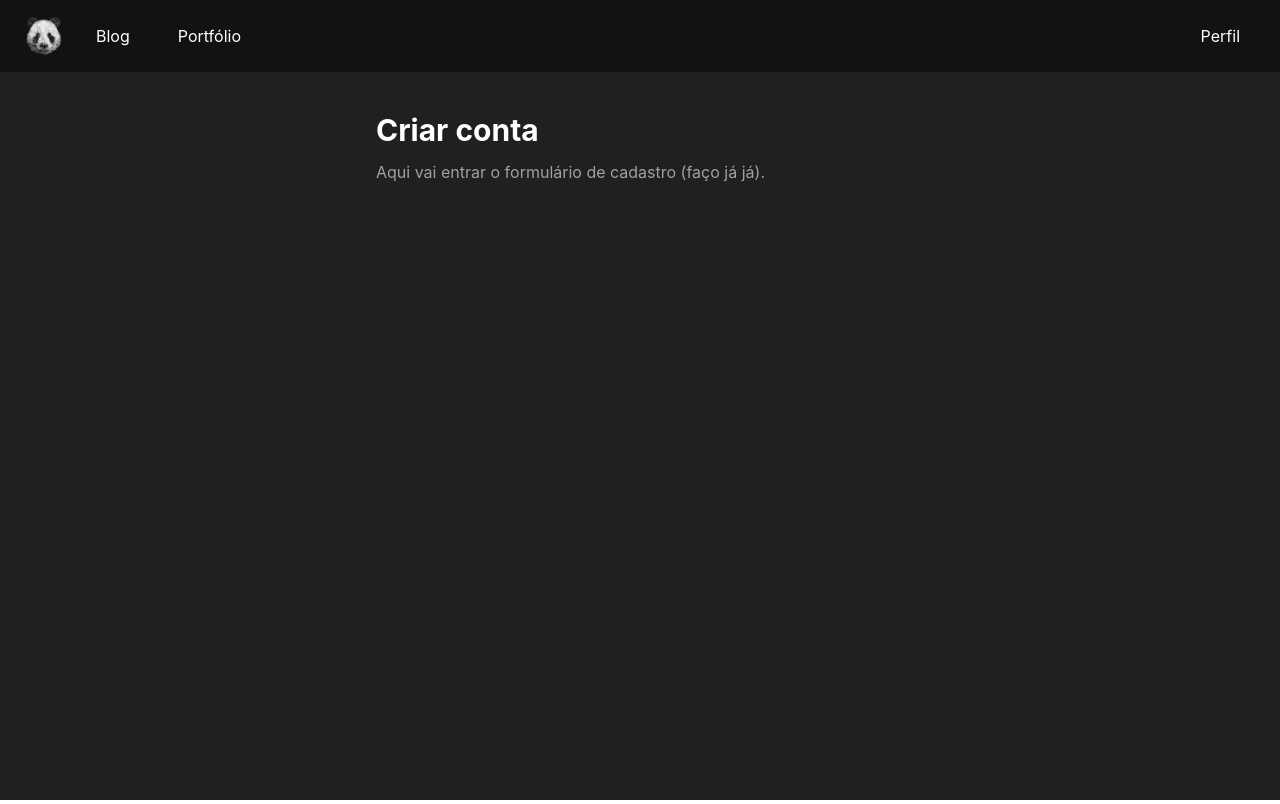
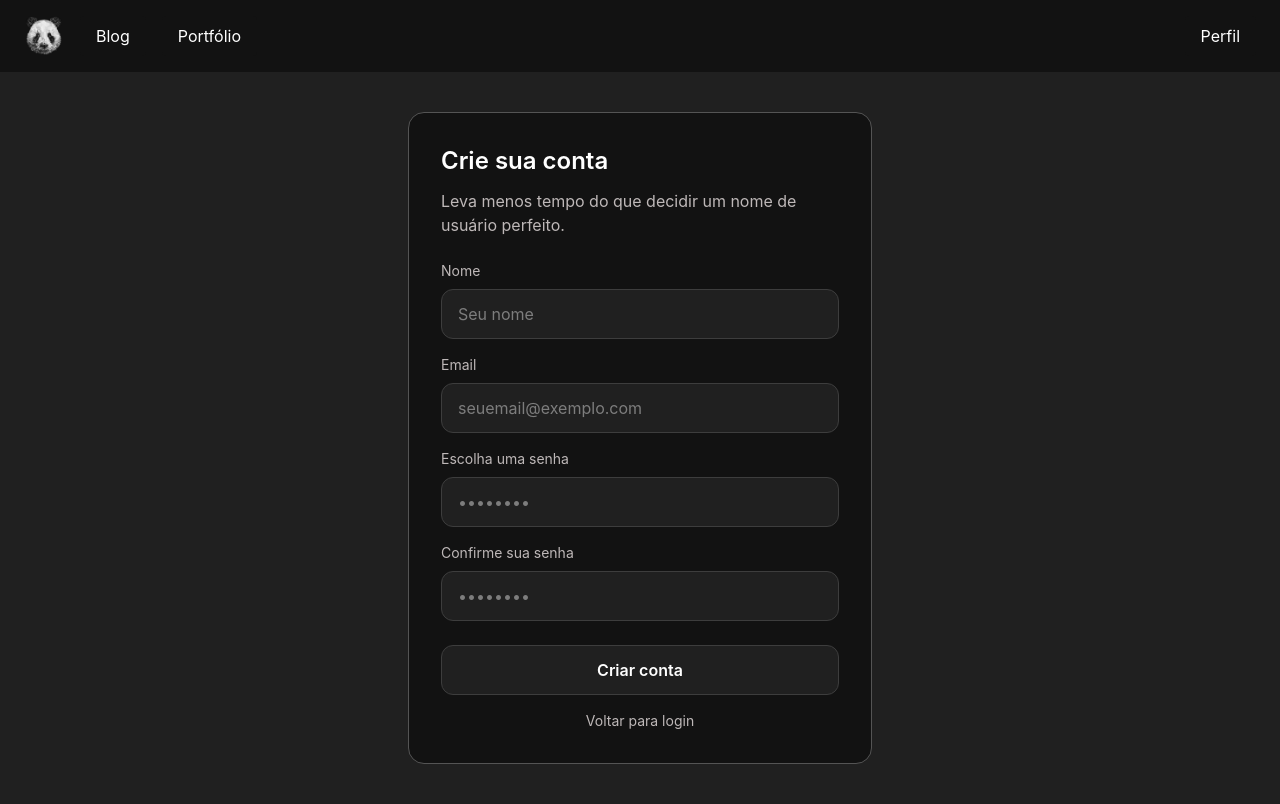
Before and after one commit to ToddynhoVT9/SiteToddy, a React (Vite) app: page /signup in a window 1280 px wide. Built offline with nearby package versions, Linux system fonts and the light colour scheme.

Commit message:
login frontend

```diff
--- /dev/null
+++ b/src/components/form.jsx
@@ -0,0 +1,21 @@
+export default function Form({ placeholder, id, name, type = "text" }) {
+  return (
+    <div className="grid gap-2">
+      <label className="text-sm text-[#beb8b8]" htmlFor={id}>
+        {name}
+      </label>
+
+      <input
+        id={id}
+        name={id}
+        type={type}
+        autoComplete={id}
+        required
+        placeholder={placeholder}
+        className="w-full rounded-xl bg-[#202020] border border-[#3d3d3d]
+                   px-4 py-3 text-white placeholder-[#7d7d7d]
+                   outline-none focus:border-[#545454]"
+      />
+    </div>
+  );
+}
--- a/src/pages/home.jsx
+++ b/src/pages/home.jsx
@@ -1,8 +1,17 @@
+import { Link } from "react-router-dom";
 import Hero from "../components/Hero";
 import LinkTree from "../components/LinkTree";
-import CreateAccountCTA from "../components/CreateAccountCTA";
+import Form from "../components/form";
 
 export default function Home() {
+  function handleLogin(e) {
+    e.preventDefault();
+    const form = new FormData(e.currentTarget);
+    const email = form.get("email");
+    const password = form.get("password");
+    console.log("login:", { email, password });
+  }
+
   return (
     <main className="mx-auto max-w-5xl px-6 py-10">
       <div className="grid gap-6">
@@ -10,7 +19,60 @@ export default function Home() {
 
         <div className="grid gap-6 md:grid-cols-2">
           <LinkTree />
-          <CreateAccountCTA />
+
+          {/* Painel de Login + CTA de cadastro */}
+          <section className="rounded-2xl bg-[#121212] p-8 border border-[#545454]">
+            <h2 className="text-2xl font-semibold text-white">Entrar</h2>
+            <p className="mt-3 text-[#beb8b8]">
+              Entre para interagir, salvar coisas e acompanhar atualizações.
+            </p>
+
+            <form onSubmit={handleLogin} className="mt-6 grid gap-4">
+              <Form
+                id="email"
+                name="Email"
+                type="email"
+                placeholder="seuemail@exemplo.com"
+              />
+
+              <Form
+                id="password"
+                name="Senha"
+                type="password"
+                placeholder="••••••••"
+              />
+
+              <button
+                type="submit"
+                className="mt-2 rounded-xl bg-[#202020] hover:bg-[#3d3d3d]
+                           border border-[#3d3d3d] text-white font-semibold
+                           px-5 py-3 transition"
+              >
+                Entrar
+              </button>
+            </form>
+
+            {/* Botão abaixo do formulário levando pro cadastro */}
+            <div className="mt-6 pt-6 border-t border-[#3d3d3d]">
+              <h3 className="text-lg font-semibold text-white">
+                Crie sua conta
+              </h3>
+              <p className="mt-2 text-[#beb8b8]">
+                Quer interagir, salvar coisas, comentar ou acompanhar
+                atualizações? Crie uma conta rapidinho.
+              </p>
+
+              <div className="mt-4 flex items-center gap-3">
+                <Link
+                  to="/signup"
+                  className="rounded-xl bg-[#202020] hover:bg-[#7d7d7d]
+                             text-white font-semibold px-5 py-3 transition"
+                >
+                  Criar conta
+                </Link>
+              </div>
+            </div>
+          </section>
         </div>
       </div>
     </main>
--- a/src/pages/singUp.jsx
+++ b/src/pages/singUp.jsx
@@ -1,10 +1,73 @@
+import { Link } from "react-router-dom";
+import Form from "../components/form";
+
 export default function Signup() {
+  function handleSignup(e) {
+    e.preventDefault();
+    const form = new FormData(e.currentTarget);
+
+    const name = form.get("name");
+    const email = form.get("email");
+    const password = form.get("password");
+    const confirm = form.get("confirm");
+
+    if (password !== confirm) {
+      alert("As senhas não conferem.");
+      return;
+    }
+
+    console.log("signup:", { name, email, password });
+  }
+
   return (
-    <main className="mx-auto max-w-xl px-6 py-10 text-white">
-      <h1 className="text-3xl font-bold">Criar conta</h1>
-      <p className="mt-3 text-zinc-400">
-        Aqui vai entrar o formulário de cadastro (faço já já).
-      </p>
+    <main className="mx-auto max-w-lg px-6 py-10">
+      <section className="rounded-2xl bg-[#121212] p-8 border border-[#545454]">
+        <h1 className="text-2xl font-semibold text-white">Crie sua conta</h1>
+        <p className="mt-3 text-[#beb8b8]">
+          Leva menos tempo do que decidir um nome de usuário perfeito.
+        </p>
+
+        <form onSubmit={handleSignup} className="mt-6 grid gap-4">
+          <Form id="name" name="Nome" type="text" placeholder="Seu nome" />
+
+          <Form
+            id="email"
+            name="Email"
+            type="email"
+            placeholder="seuemail@exemplo.com"
+          />
+
+          <Form
+            id="password"
+            name="Escolha uma senha"
+            type="password"
+            placeholder="••••••••"
+          />
+
+          <Form
+            id="confirm"
+            name="Confirme sua senha"
+            type="password"
+            placeholder="••••••••"
+          />
+
+          <button
+            type="submit"
+            className="mt-2 rounded-xl bg-[#202020] hover:bg-[#3d3d3d]
+                       border border-[#3d3d3d] text-white font-semibold
+                       px-5 py-3 transition"
+          >
+            Criar conta
+          </button>
+
+          <Link
+            to="/"
+            className="text-center text-sm text-[#beb8b8] hover:text-white transition"
+          >
+            Voltar para login
+          </Link>
+        </form>
+      </section>
     </main>
   );
 }
```
